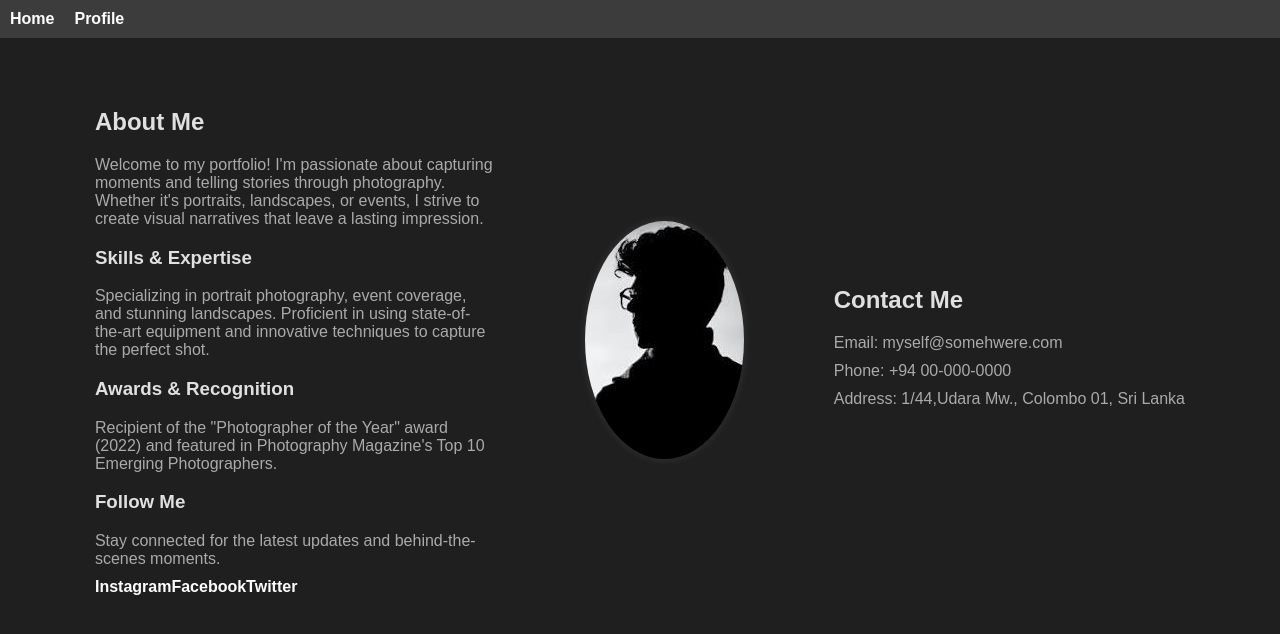
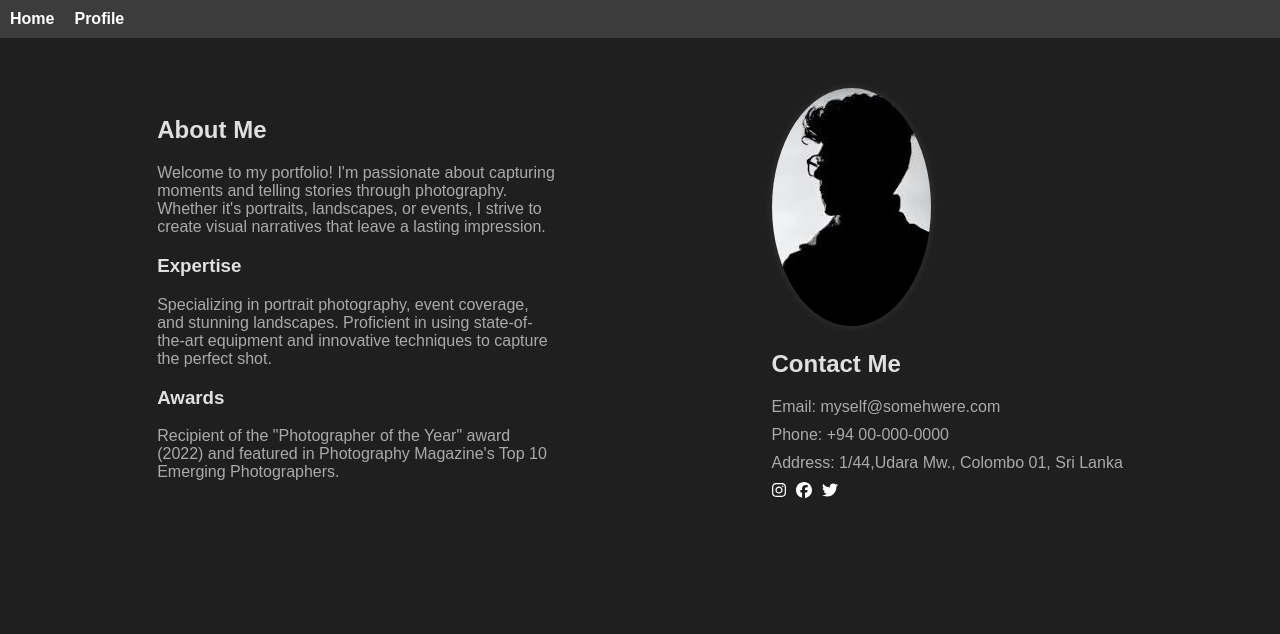
Before and after one commit to yashodharanawaka/my-gallery, a React (Create React App) app: page /profile in a window 1280 px wide. Shown: the top 634 px of the page. Built offline with nearby package versions, Linux system fonts and the light colour scheme.

Commit message:
added social media icons

```diff
--- a/package.json
+++ b/package.json
@@ -3,6 +3,10 @@
   "version": "0.1.0",
   "private": true,
   "dependencies": {
+    "@fortawesome/fontawesome-svg-core": "^6.5.1",
+    "@fortawesome/free-brands-svg-icons": "^6.5.1",
+    "@fortawesome/free-solid-svg-icons": "^6.5.1",
+    "@fortawesome/react-fontawesome": "^0.2.0",
     "@testing-library/jest-dom": "^6.1.5",
     "@testing-library/react": "^14.1.2",
     "@testing-library/user-event": "^14.5.1",
--- a/src/App.css
+++ b/src/App.css
@@ -123,6 +123,10 @@ body {
     box-shadow: 0 0 10px rgba(255, 255, 255, 0.1);
 }
 
+.social-links a {
+    margin-right: 10px; /* Adjust the margin as needed */
+}
+
 /* Navbar styles */
 
 nav {
--- a/src/components/MyProfile.js
+++ b/src/components/MyProfile.js
@@ -1,4 +1,7 @@
 import React from 'react';
+import {FontAwesomeIcon} from '@fortawesome/react-fontawesome';
+import {faInstagram, faFacebook, faTwitter} from '@fortawesome/free-brands-svg-icons';
+
 
 const MyProfile = () => {
     console.log('Rendering MyProfile component');
@@ -10,34 +13,36 @@ const MyProfile = () => {
                     photography. Whether it's portraits, landscapes, or events, I strive to create visual narratives
                     that leave a lasting impression.</p>
 
-                <h3>Skills & Expertise</h3>
+                <h3>Expertise</h3>
                 <p>Specializing in portrait photography, event coverage, and stunning landscapes. Proficient in using
                     state-of-the-art equipment and innovative techniques to capture the perfect shot.</p>
 
-                <h3>Awards & Recognition</h3>
+                <h3>Awards</h3>
                 <p>Recipient of the "Photographer of the Year" award (2022) and featured in Photography Magazine's Top
                     10 Emerging Photographers.</p>
-
-                <h3>Follow Me</h3>
-                <p>Stay connected for the latest updates and behind-the-scenes moments.</p>
-                <div className="social-links">
-                    <a href="https://www.instagram.com/photographer/" target="_blank"
-                       rel="noopener noreferrer">Instagram</a>
-                    <a href="https://www.facebook.com/photographer/" target="_blank"
-                       rel="noopener noreferrer">Facebook</a>
-                    <a href="https://twitter.com/photographer/" target="_blank" rel="noopener noreferrer">Twitter</a>
-                </div>
-            </div>
-            <div className="contact-picture">
-                <img src='profile_pic.jpg' alt="Profile Pic"/>
             </div>
 
             <div className="contact-form">
+                <div className="contact-picture">
+                    <img src='profile_pic.jpg' alt="Profile Pic"/>
+                </div>
                 <h2>Contact Me</h2>
                 <div className="contact-details">
                     <p>Email: myself@somehwere.com</p>
                     <p>Phone: +94 00-000-0000</p>
                     <p>Address: 1/44,Udara Mw., Colombo 01, Sri Lanka</p>
+                    <i className="fa fa-facebook-official" aria-hidden="true"></i>
+                    <div className="social-links">
+                        <a href="https://www.instagram.com/photographer/" target="_blank" rel="noopener noreferrer">
+                            <FontAwesomeIcon icon={faInstagram}/>
+                        </a>
+                        <a href="https://www.facebook.com/photographer/" target="_blank" rel="noopener noreferrer">
+                            <FontAwesomeIcon icon={faFacebook}/>
+                        </a>
+                        <a href="https://twitter.com/photographer/" target="_blank" rel="noopener noreferrer">
+                            <FontAwesomeIcon icon={faTwitter}/>
+                        </a>
+                    </div>
                 </div>
             </div>
         </div>
```
Also changed, not shown: 1 other file (tests, documents, lock files or other folders).
